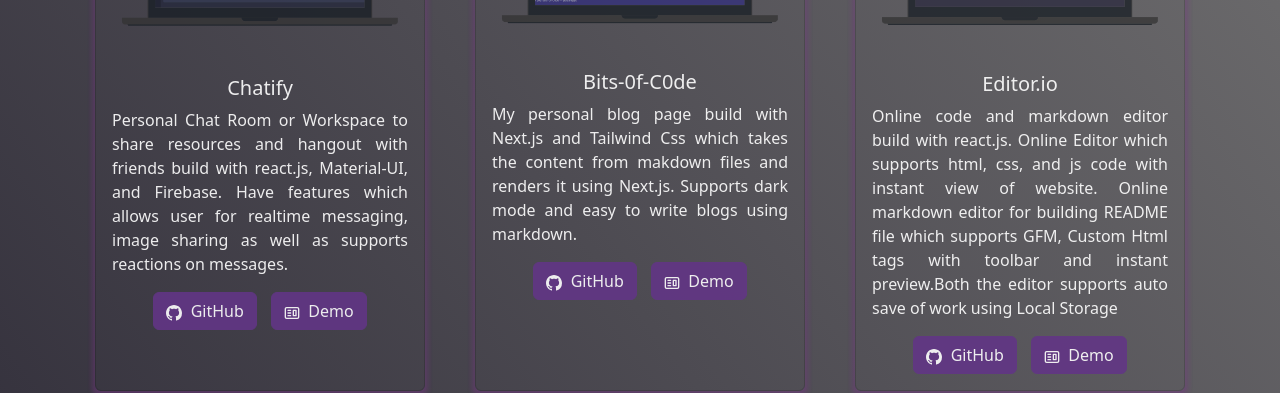
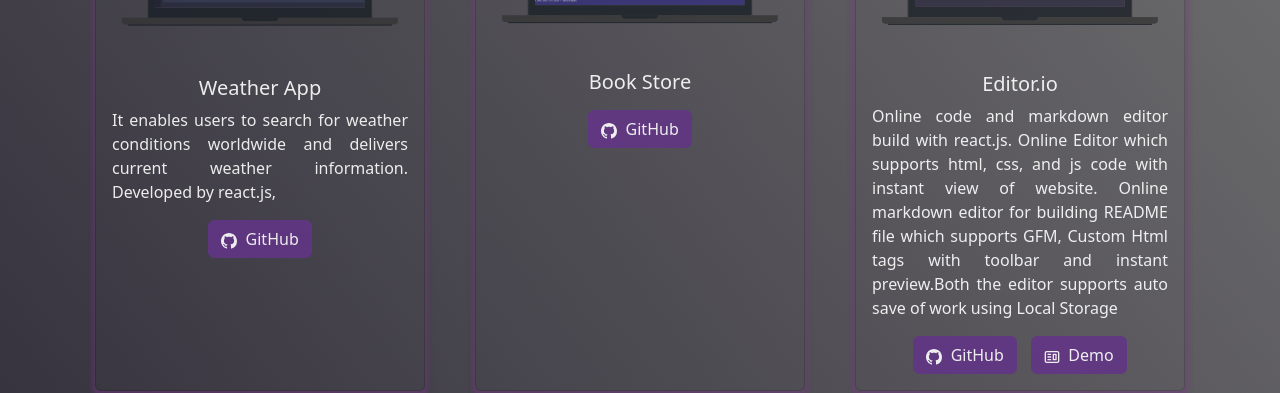
Before and after one commit to Nebajooo/Portfolio_NebiyuNew, a React (Create React App) app: page /project in a window 1280 px wide. Shown: the part 466-859 px from the top of the page. Built offline with nearby package versions, Linux system fonts and the light colour scheme.

Commit message:
update on projects components of the portfolio

```diff
--- a/src/components/Projects/Projects.js
+++ b/src/components/Projects/Projects.js
@@ -25,10 +25,10 @@ function Projects() {
             <ProjectCard
               imgPath={chatify}
               isBlog={false}
-              title="Chatify"
-              description="Personal Chat Room or Workspace to share resources and hangout with friends build with react.js, Material-UI, and Firebase. Have features which allows user for realtime messaging, image sharing as well as supports reactions on messages."
-              ghLink="https://github.com/soumyajit4419/Chatify"
-              demoLink="https://chatify-49.web.app/"
+              title="Weather App"
+              description="It enables users to search for weather conditions worldwide and delivers current weather information. Developed by react.js,"
+              ghLink="https://github.com/Nebajooo/Weather_App_By_ReactJs"
+              // demoLink="https://chatify-49.web.app/"
             />
           </Col>
 
@@ -36,10 +36,10 @@ function Projects() {
             <ProjectCard
               imgPath={bitsOfCode}
               isBlog={false}
-              title="Bits-0f-C0de"
-              description="My personal blog page build with Next.js and Tailwind Css which takes the content from makdown files and renders it using Next.js. Supports dark mode and easy to write blogs using markdown."
-              ghLink="https://github.com/soumyajit4419/Bits-0f-C0de"
-              demoLink="https://blogs.soumya-jit.tech/"
+              title="Book Store"
+              description=""
+              ghLink="https://github.com/Nebajooo/ReactJs_Api_Book_Store"
+              // demoLink="https://blogs.soumya-jit.tech/"
             />
           </Col>
 
```
